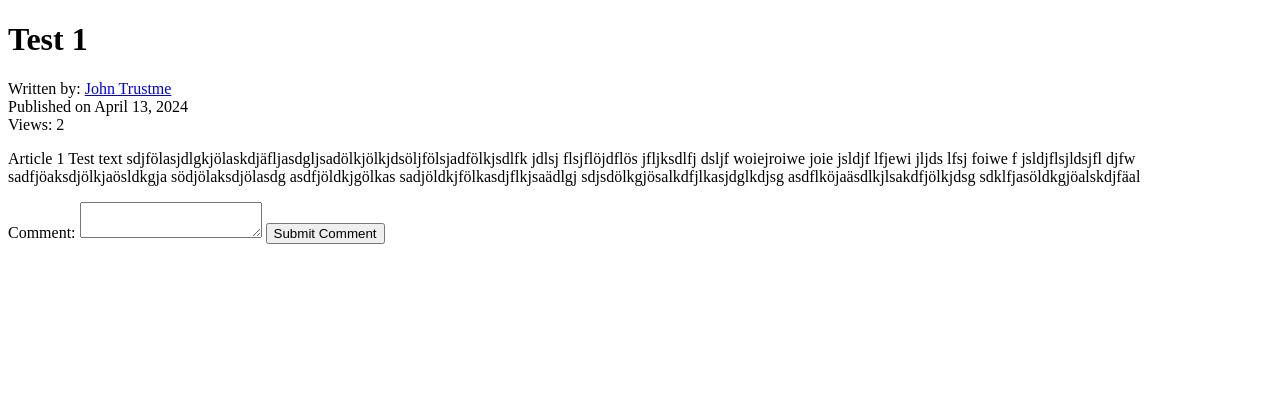
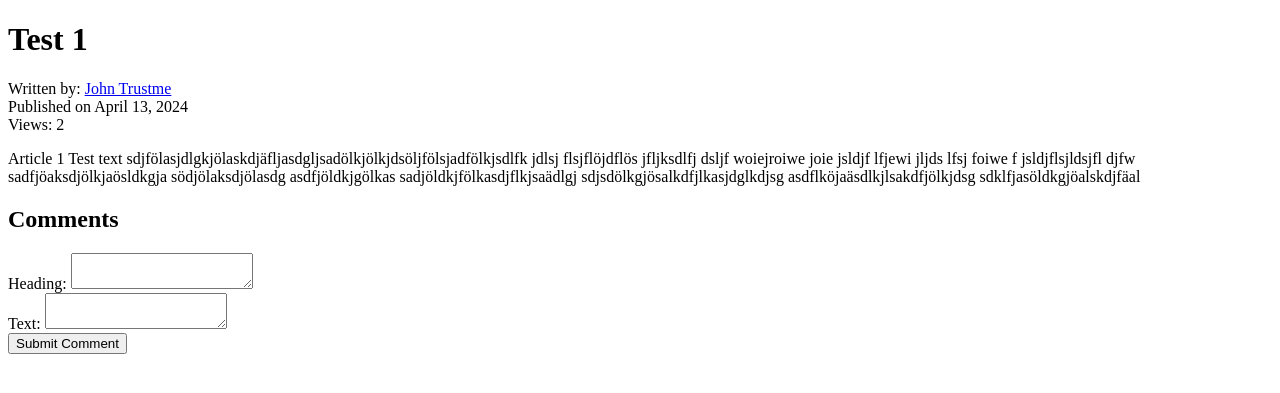
Before and after one commit to chessjodo/django-website, a Django app: page /articles/1 in a window 1280 px wide. Shown: the top 393 px of the page. Run offline with Django 5.2, Linux system fonts and the light colour scheme; data comes from the database, SQL or seed files in the repository; both versions use the stored data as it was after the commit.

Commit message:
add commenting functionality

```diff
--- a/website/articles/templates/articles/article.html
+++ b/website/articles/templates/articles/article.html
@@ -13,10 +13,18 @@
   {% if article.picture %}
     <img src="{{ article.picture.url }}" alt="a picture" style="max-width:500px">
   {% endif %}
+  <h2>Comments</h2>
   <form action="{% url 'comment' article.id %}" method="post">
     {% csrf_token %}
-    <label for="comment">Comment:</label>
-    <textarea id="comment" name="comment" required></textarea>
+    <label for="heading">Heading:</label>
+    <textarea id="heading" name="heading" required></textarea><br>
+    <label for="comment">Text:</label>
+    <textarea id="comment" name="comment" required></textarea><br>
     <button type="submit" value="Comment">Submit Comment</button>
   </form>
+
+  {% for comment in article.comment_set.all %}
+    <p><b>{{comment.heading}}</b> posted: {{comment.pub_date}}<br>
+      {{comment.text}}<p>
+  {% endfor %}
 </html>
--- a/website/articles/views.py
+++ b/website/articles/views.py
@@ -1,5 +1,7 @@
-from django.http import HttpResponse
+from django.http import HttpResponse, HttpResponseRedirect
 from django.shortcuts import get_object_or_404, render
+from datetime import datetime
+from django.urls import reverse
 
 from .models import Article, Article_Tag, Comment, Tag
 
@@ -19,4 +21,12 @@ def article(request, article_id):
     return render(request, "articles/article.html", {"article": article})
 
 def comment(request, article_id):
-    return HttpResponse(f"you commented on article {article_id}")
+    article = get_object_or_404(Article, pk=article_id)
+    comment = request.POST["comment"]
+    c = Comment(article_ID=article, heading=request.POST["heading"], text=request.POST["comment"],
+                pub_date=datetime.now())
+    c.save()
+
+    comments = article.comment_set.all()
+
+    return HttpResponseRedirect(reverse("article", args=(article.id,)))
```
Also changed, not shown: website/db.sqlite3.
